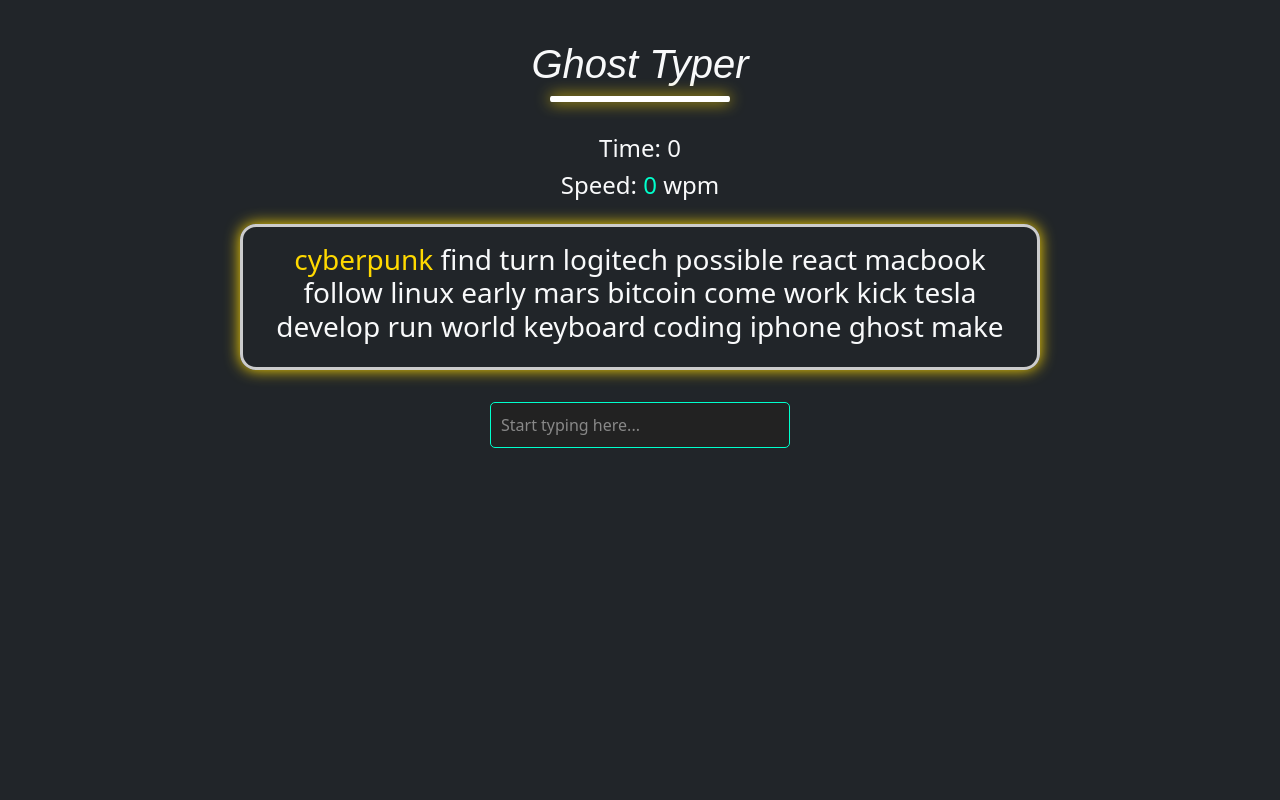
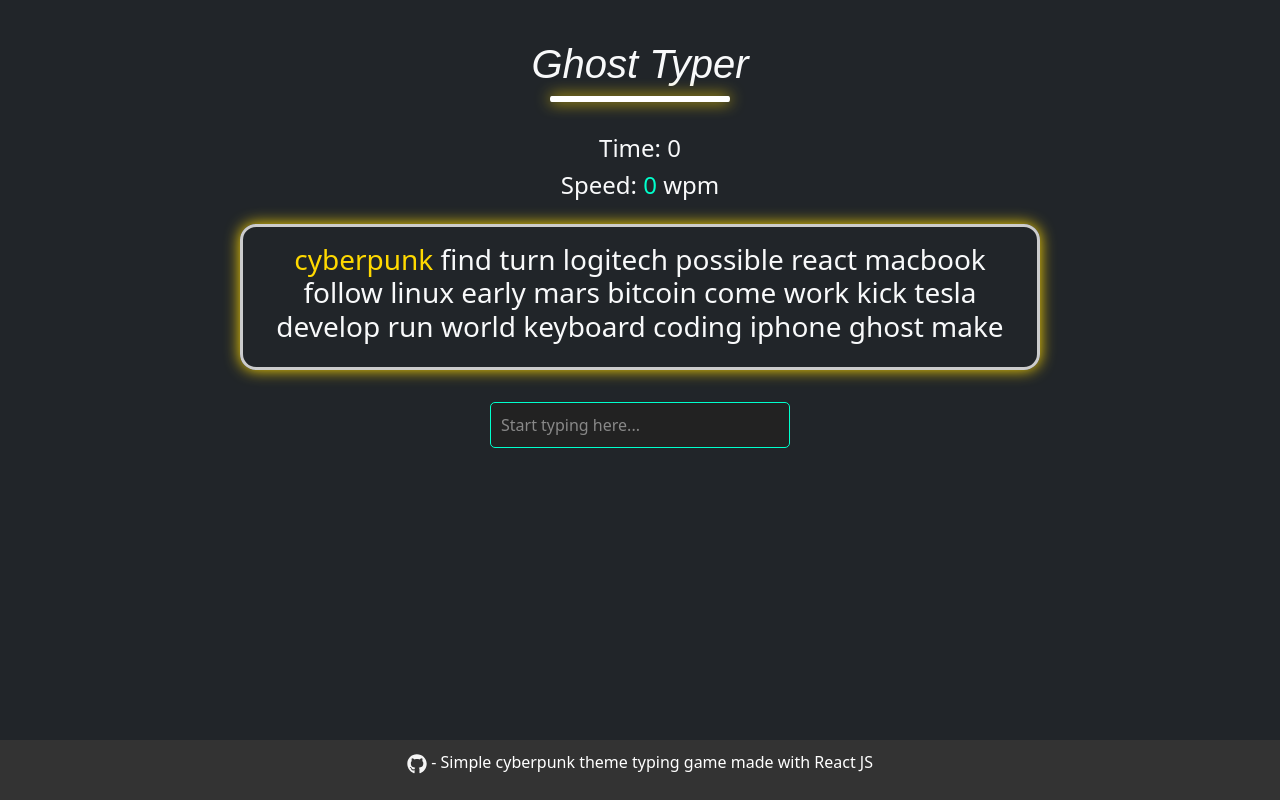
Before and after one commit to yusufkula/ghost_typer, a React (Create React App) app: page / in a window 1280 px wide. Built offline with nearby package versions, Linux system fonts and the light colour scheme; a web font is replaced by a local one.

Commit message:
add footer

```diff
--- a/package.json
+++ b/package.json
@@ -8,6 +8,7 @@
     "@testing-library/user-event": "^13.5.0",
     "react": "^18.2.0",
     "react-dom": "^18.2.0",
+    "react-icons": "^5.0.1",
     "react-scripts": "5.0.1",
     "web-vitals": "^2.1.4"
   },
--- a/public/style.css
+++ b/public/style.css
@@ -179,3 +179,8 @@
   input:focus {
     animation: neonGlow 1.5s infinite alternate;
   }
+
+.githubLink{
+  text-decoration: none;
+  color: whitesmoke;
+}
--- a/src/App.jsx
+++ b/src/App.jsx
@@ -1,13 +1,14 @@
 import React from "react";
 import Heading from "./Heading";
 import TypingTest from "./typingTest";
-import Timer from "./Timer";
+import Footer from "./Footer";
 
 const App = () => {
     return (
         <div className="App">
             <Heading />
             <TypingTest />
+            <Footer />
         </div>
 
     )
--- /dev/null
+++ b/src/Footer.jsx
@@ -0,0 +1,22 @@
+import React from "react";
+import { FaGithub } from "react-icons/fa";
+
+const Footer = () => {
+    const footerStyle = {
+        backgroundColor: '#333',
+        color: '#fff',
+        padding: '10px',
+        textAlign: 'center',
+        position: 'fixed',
+        bottom: 0,
+        width: '100%',
+    };
+
+    return (
+        <footer style={footerStyle}>
+            <p><span><a href="https://github.com/yusufkula/ghost_typer" className="githubLink"><FaGithub size={20} /></a> - </span>Simple cyberpunk theme typing game made with React JS</p>
+        </footer>
+    );
+}
+
+export default Footer;
```
Also changed, not shown: 1 other file (tests, documents, lock files or other folders).
